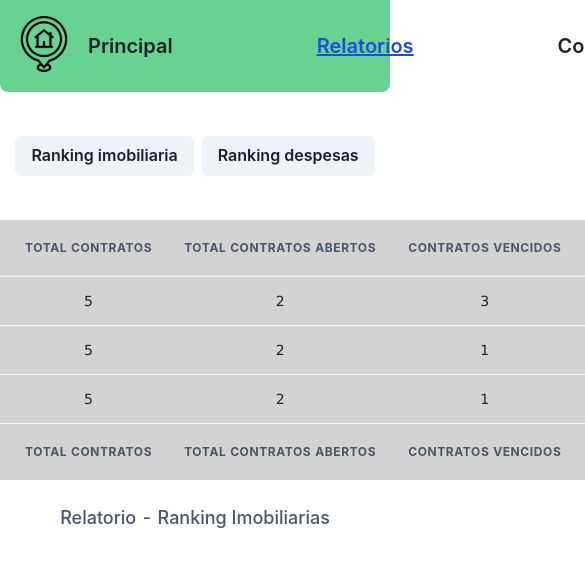
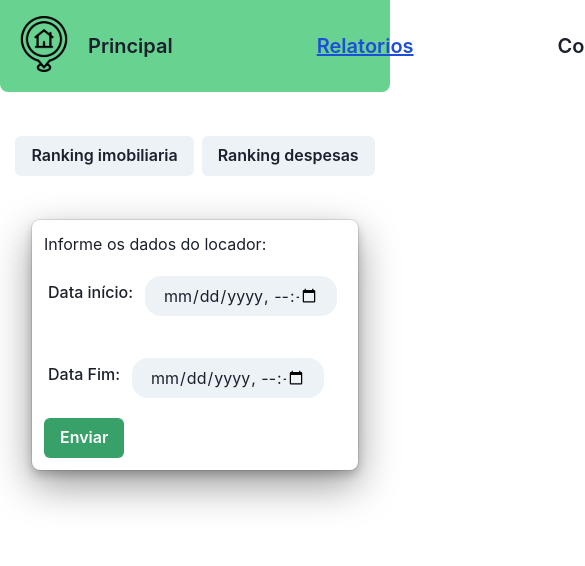
Before and after one commit to JoelFrancisco/sistema-imoveis-basico, a React (Vite) app in the folder front/: page /relatorios in a window 390 px wide. Both pictures are taken after a click on the button "Ranking imobiliaria". Shown: the top 566 px of the page, 585 px wide, since content can reach past the window. Built offline with nearby package versions, Linux system fonts and the light colour scheme.

Commit message:
front relatorio ranking imobiliarias

```diff
--- a/front/src/pages/Reports/components/RentStateTable.jsx
+++ b/front/src/pages/Reports/components/RentStateTable.jsx
@@ -8,9 +8,107 @@ import {
   Td,
   TableCaption,
   TableContainer,
+  FormControl,
+  FormLabel,
+  Stack,
+  Input,
+  Flex,
+  Text,
+  Button
 } from "@chakra-ui/react";
 
+import { useState } from "react";
+
 export function RentStateTable() {
+  const [dataInicio, setDataInicio] = useState(new Date());
+  const [dataFim, setDataFim] = useState(new Date());
+
+  const [data, setData] = useState([]);
+  const [loading, setLoading] = useState(true);
+  const [error, setError] = useState(false);
+
+  async function getData() {
+    try {
+      const API_URL = "http://localhost:8000"
+      const response = await (await fetch(`${API_URL}/relatorios/ranking/imobiliarias?data_inicio=${dataInicio}&data_fim=${dataFim}`)).json();
+      console.log(response)
+      setData(response);
+      setLoading(false);
+    } catch(err) {
+      setError(true);
+    }
+  }
+
+  if (error) {
+    return <>Erro ao buscar dados</>
+  }
+
+  if (data.length === 0) {
+    return (
+        <FormControl
+          as="form"
+          w="fit-content"
+          p="0.75rem"
+          display="flex"
+          flexDirection="column"
+          gap="4"
+          borderRadius="8"
+          borderStyle=""
+          boxShadow="dark-lg"
+        >
+          <Text>Informe os dados do locador:</Text>
+          <Stack
+            as="section"
+            spacing="2.625rem"
+            maxW="52rem"
+            padding="1"
+            display="flex"
+            flexDirection="row"
+            flexWrap="wrap"
+            alignItems="center"
+          >
+            <Flex alignItems="center">
+              <FormLabel textAlign="center">Data início:</FormLabel>
+              <Input
+                id="data_inicio"
+                type="datetime-local"
+                size="md"
+                variant="filled"
+                borderRadius="16"
+                width="12rem"
+                value={dataInicio}
+                onChange={(e) => {
+                  setDataInicio(e.target.value)
+                }}
+              />
+            </Flex>
+            <Flex alignItems="center">
+              <FormLabel>Data Fim:</FormLabel>
+              <Input
+                id="data_fim"
+                type="datetime-local"
+                size="md"
+                variant="filled"
+                borderRadius="16"
+                width="12rem"
+                value={dataFim}
+                onChange={(e) => {
+                  setDataFim(e.target.value)
+                }}
+              />
+            </Flex>
+          </Stack>
+          <Flex alignItems="center" gap="0.625rem">
+            <Button variant="solid" size="md" colorScheme="green" onClick={() => {
+              getData()
+            }}>
+              Enviar
+            </Button>
+          </Flex>
+        </FormControl>
+    )
+  }
+
   return (
     <>
       <TableContainer>
@@ -37,36 +135,17 @@ export function RentStateTable() {
             </Tr>
           </Thead>
           <Tbody>
-            <Tr>
-              <Td padding="1rem" textAlign="center">
-                Imobiliária Prime
-              </Td>
-              <Td textAlign="center">5</Td>
-              <Td textAlign="center">5</Td>
-              <Td textAlign="center">2</Td>
-              <Td textAlign="center">3</Td>
-              <Td textAlign="center">R$ 20.000,00</Td>
-            </Tr>
-            <Tr>
-              <Td padding="1rem" textAlign="center">
-                Nova Era Imobiliária
-              </Td>
-              <Td textAlign="center">5</Td>
-              <Td textAlign="center">5</Td>
-              <Td textAlign="center">2</Td>
-              <Td textAlign="center">1</Td>
-              <Td textAlign="center">R$ 10.000,00</Td>
-            </Tr>
-            <Tr>
-              <Td padding="1rem" textAlign="center">
-                Casa & Lar Imóveis
-              </Td>
-              <Td textAlign="center">5</Td>
-              <Td textAlign="center">5</Td>
-              <Td textAlign="center">2</Td>
-              <Td textAlign="center">1</Td>
-              <Td textAlign="center">R$ 6.000,00</Td>
-            </Tr>
+            {data.map((value) => <Tr>
+                <Td padding="1rem" textAlign="center">
+                  {value.nome}
+                </Td>
+                <Td textAlign="center">{value["Quantidade_Imoveis_locados"]}</Td>
+                <Td textAlign="center">{value["Quantidade_Total_Locacao"]}</Td>
+                <Td textAlign="center">{value["Quantidade_Imoveis_Em_Aberto"]}</Td>
+                <Td textAlign="center">R${value["Valor_Total_Divida"]}</Td>
+                <Td textAlign="center">R${value["Valor_Total_Locacao_Em_Aberto"]}</Td>
+              </Tr>
+            )}
           </Tbody>
           <Tfoot>
             <Tr>
```
